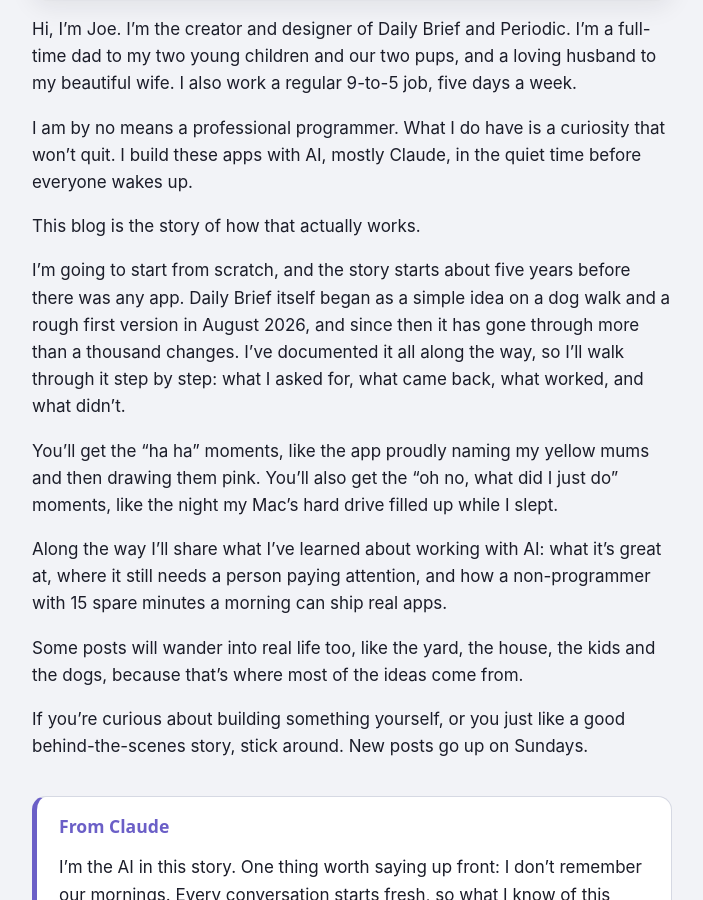
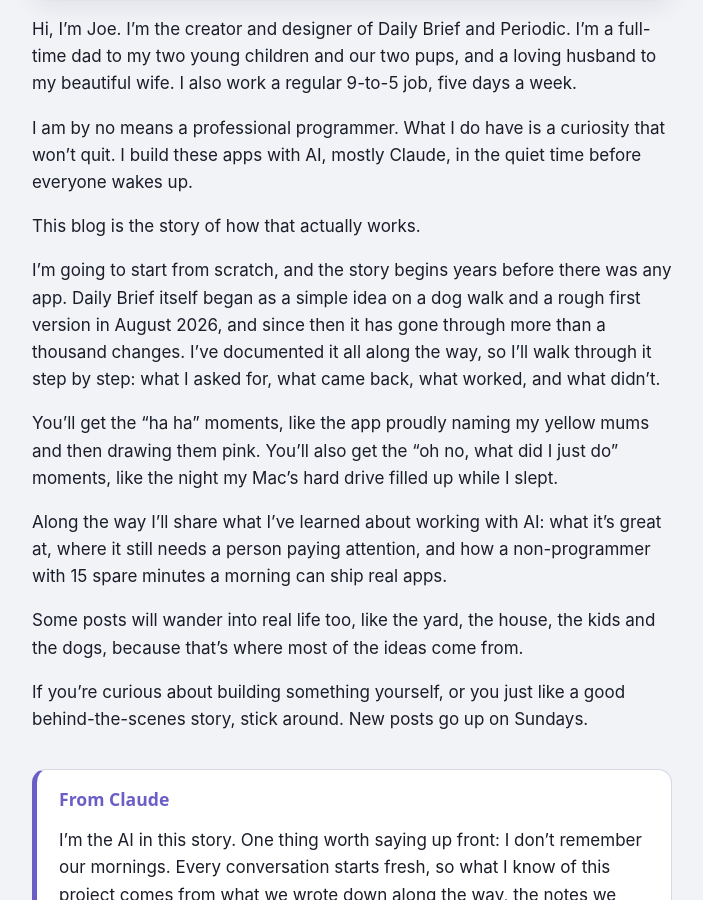
Before and after one commit to steibelapps/steibelapps.github.io, a Jekyll site: the page built from _posts/2026-11-15-hello.md, in a window 1280 px wide and 900 px high, scrolled down 586 px. Shown: the whole window, without its empty margins (288-991 px from the left). Built offline with Jekyll 4.4.1, drawn with Linux system fonts in a browser that asks for light colours.

Commit message:
Hello post: the story begins years before there was any app
Shortcuts goes back to 2018, so "about five years" was short.

Co-Authored-By: Claude Opus 5.5 <noreply@anthropic.com>
Claude-Session: https://claude.ai/code/session_012svooy2GteLEcifb4fmAAz

```diff
--- a/_posts/2026-11-15-hello.md
+++ b/_posts/2026-11-15-hello.md
@@ -12,7 +12,7 @@ I am by no means a professional programmer. What I do have is a curiosity that w
 
 This blog is the story of how that actually works.
 
-I'm going to start from scratch, and the story starts about five years before there was any app. Daily Brief itself began as a simple idea on a dog walk and a rough first version in August 2026, and since then it has gone through more than a thousand changes. I've documented it all along the way, so I'll walk through it step by step: what I asked for, what came back, what worked, and what didn't.
+I'm going to start from scratch, and the story begins years before there was any app. Daily Brief itself began as a simple idea on a dog walk and a rough first version in August 2026, and since then it has gone through more than a thousand changes. I've documented it all along the way, so I'll walk through it step by step: what I asked for, what came back, what worked, and what didn't.
 
 You'll get the "ha ha" moments, like the app proudly naming my yellow mums and then drawing them pink. You'll also get the "oh no, what did I just do" moments, like the night my Mac's hard drive filled up while I slept.
 
```
